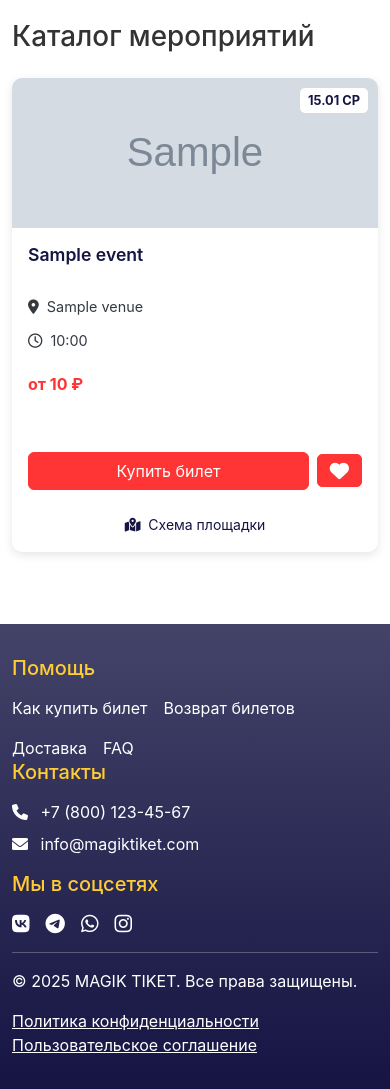
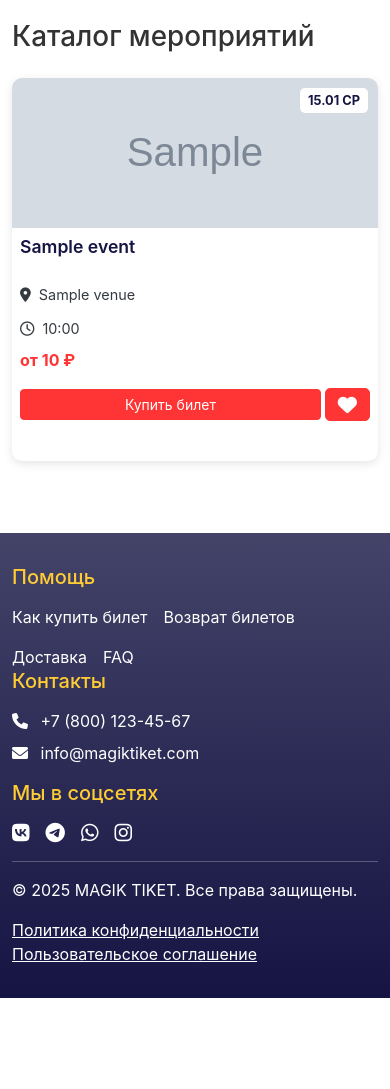
Before and after one commit to Officer88/tik_mak, a Flask app: page /events in a window 390 px wide. Shown: the part 924-2013 px from the top of the page. After the commit the page ends 1922 px from the top, so only its background shows below. Run offline with Flask 3, Linux system fonts and the light colour scheme; data comes from the database, SQL or seed files in the repository; tables that the repository leaves empty hold one stand-in row (values such as "Sample post"); grey boxes marked "Sample" are stand-in pictures; some libraries are stand-ins or nearby versions.

Commit message:
Improve event card layout by rearranging elements and adding responsive styling.
Replit-Commit-Author: Agent
Replit-Commit-Session-Id: b68f5f71-f5cb-4914-b00e-5085bf7c9dd5
Replit-Commit-Screenshot-Url: https://storage.googleapis.com/screenshot-production-us-central1/8fd244ac-9cbf-4837-abb7-edaa35c73ee7/ea31710d-2410-4da4-8886-b75f58b9bc97.jpg

```diff
--- a/templates/includes/event_card.html
+++ b/templates/includes/event_card.html
@@ -5,33 +5,34 @@
             {{ event.date.strftime('%d.%m') }} {{ ['ПН', 'ВТ', 'СР', 'ЧТ', 'ПТ', 'СБ', 'ВС'][event.date.weekday()] }}
         </div>
     </div>
-    <div class="event-card-body">
-        <h5 class="event-title">{{ event.title }}</h5>
-        <div class="event-venue">
+    <div class="event-card-body p-2">
+        <h5 class="event-title mb-1">{{ event.title }}</h5>
+        <div class="event-venue small">
             <i class="fas fa-map-marker-alt me-1"></i>
             <a href="{{ url_for('main.venue_detail', venue_id=event.venue.id) }}" class="venue-link">{{ event.venue.name }}</a>
         </div>
-        <div class="event-time">
+        <div class="event-time small mb-2">
             <i class="far fa-clock me-1"></i> {{ event.date.strftime('%H:%M') }}
         </div>
-        <div class="event-price mt-2">
+
+        <!-- Цена и доставка в одной строке -->
+        <div class="d-flex justify-content-between align-items-center mb-2">
+            <div class="event-price fw-bold">
                 от {{ event.base_price|int }} ₽
             </div>
-
-        <!-- Иконки доставки -->
-        <div class="event-delivery-methods mb-3">
+            <div class="event-delivery-methods d-flex">
                 {% if 'email' in event.delivery_methods.split(',') %}
-            <span class="delivery-icon" title="Электронный билет">
+                <span class="delivery-icon me-1" title="Электронный билет">
                     <i class="fas fa-envelope"></i>
                 </span>
                 {% endif %}
                 {% if 'courier' in event.delivery_methods.split(',') %}
-            <span class="delivery-icon" title="Курьерская доставка">
+                <span class="delivery-icon me-1" title="Курьерская доставка">
                     <i class="fas fa-truck"></i>
                 </span>
                 {% endif %}
                 {% if 'event_day' in event.delivery_methods.split(',') %}
-            <span class="delivery-icon" title="В день мероприятия">
+                <span class="delivery-icon me-1" title="В день мероприятия">
                     <i class="fas fa-calendar-day"></i>
                 </span>
                 {% endif %}
@@ -41,22 +42,14 @@
                 </span>
                 {% endif %}
             </div>
+        </div>
 
         <!-- Кнопка покупки и избранное рядом -->
-        <div class="d-flex align-items-center justify-content-between mb-2">
-            <a href="{{ url_for('main.event_detail', event_id=event.id) }}" class="btn btn-primary flex-grow-1 me-2">Купить билет</a>
-            <button type="button" class="favorite-btn btn btn-danger {% if is_favorite|default(false) %}active{% endif %}" data-event-id="{{ event.id }}">
+        <div class="d-flex align-items-center">
+            <a href="{{ url_for('main.event_detail', event_id=event.id) }}" class="btn btn-primary btn-sm flex-grow-1 me-1">Купить билет</a>
+            <button type="button" class="favorite-btn btn btn-danger btn-sm {% if is_favorite|default(false) %}active{% endif %}" data-event-id="{{ event.id }}">
                 <i class="{% if is_favorite|default(false) %}text-warning{% else %}text-white{% endif %} fa-heart fas"></i>
             </button>
         </div>
-
-        <!-- Схема площадки (если есть) -->
-        {% if event.venue.venue_map or event.venue.scheme_url %}
-        <div class="text-center mt-2">
-            <a href="{{ url_for('main.venue_detail', venue_id=event.venue.id) }}" class="venue-scheme-link small">
-                <i class="fas fa-map-marked-alt me-1"></i> Схема площадки
-            </a>
-        </div>
-        {% endif %}
     </div>
 </div>
```
Lines whose indentation alone changed are shown as unchanged.
